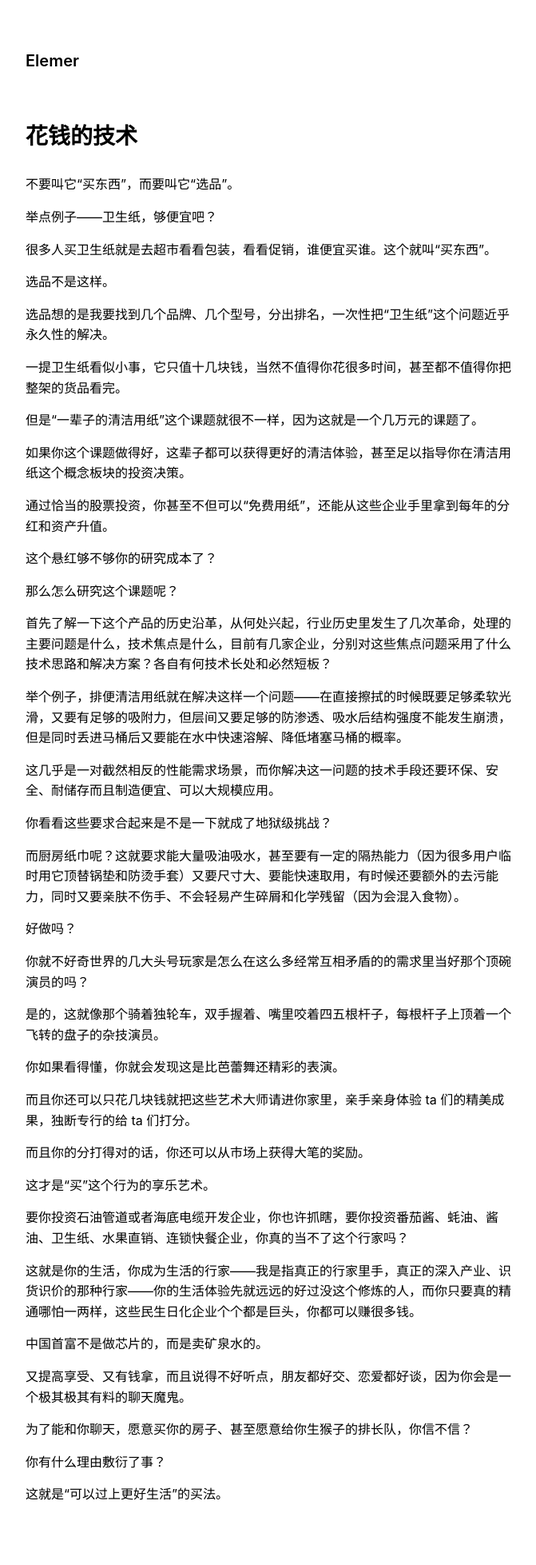
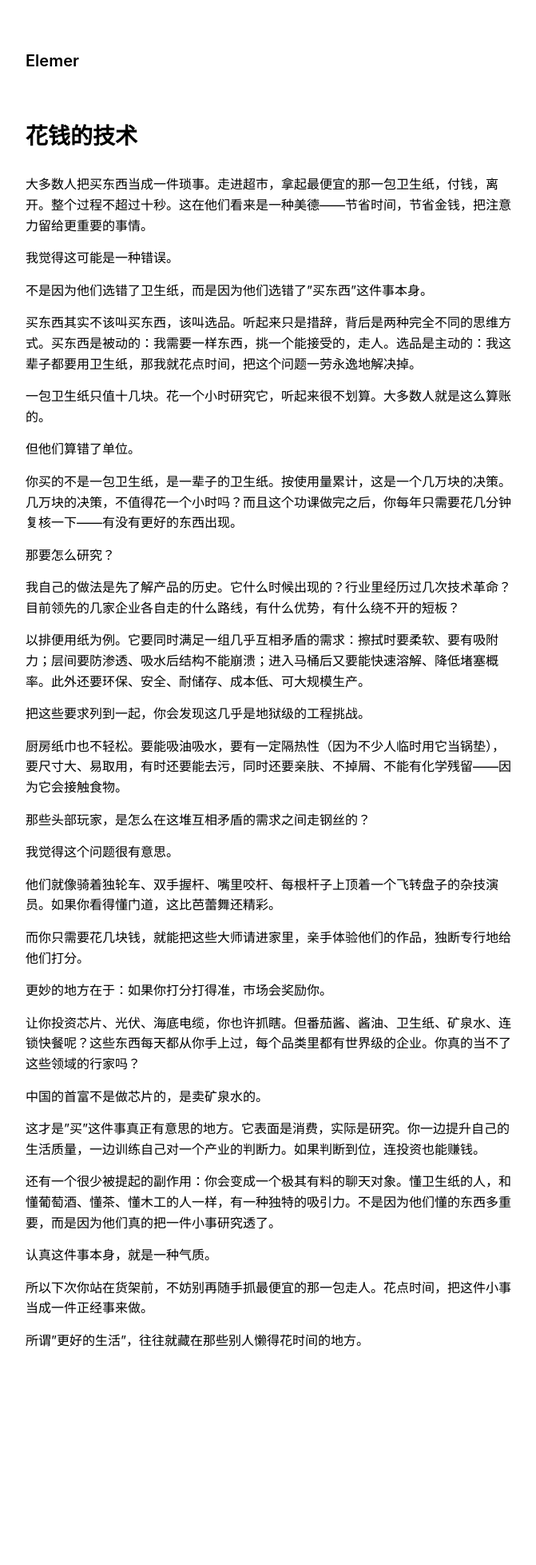
Before and after one commit to elemer1/elemer1.github.io, a Jekyll site: the page built from _markdown/花钱的技术.md, in a window 1280 px wide. Shown: the whole page at 80% size, without its empty margins (303-974 px from the left). Built offline with Jekyll 4.4.1, drawn with Linux system fonts in a browser that asks for light colours; after the commit the page ends 1765 px from its top, so only the background shows below that.

Commit message:
Rewrite 花钱的技术 in a Paul Graham-style essay voice
Recast the piece as flowing first-person prose: calmer tone, shorter
declarative sentences, fewer rhetorical flourishes, and a sharper
through-line from a single household purchase to industry judgment
and investing.

https://claude.ai/code/session_01UN5HBM46te4RSBFBxLG9GD

```diff
--- a/_markdown/花钱的技术.md
+++ b/_markdown/花钱的技术.md
@@ -4,62 +4,50 @@ permalink: /the-art-of-money-spending/
 listed: true
 ---
 
-不要叫它“买东西”，而要叫它“选品”。
+大多数人把买东西当成一件琐事。走进超市，拿起最便宜的那一包卫生纸，付钱，离开。整个过程不超过十秒。这在他们看来是一种美德——节省时间，节省金钱，把注意力留给更重要的事情。
 
-举点例子——卫生纸，够便宜吧？
+我觉得这可能是一种错误。
 
-很多人买卫生纸就是去超市看看包装，看看促销，谁便宜买谁。这个就叫“买东西”。
+不是因为他们选错了卫生纸，而是因为他们选错了"买东西"这件事本身。
 
-选品不是这样。
+买东西其实不该叫买东西，该叫选品。听起来只是措辞，背后是两种完全不同的思维方式。买东西是被动的：我需要一样东西，挑一个能接受的，走人。选品是主动的：我这辈子都要用卫生纸，那我就花点时间，把这个问题一劳永逸地解决掉。
 
-选品想的是我要找到几个品牌、几个型号，分出排名，一次性把“卫生纸”这个问题近乎永久性的解决。
+一包卫生纸只值十几块。花一个小时研究它，听起来很不划算。大多数人就是这么算账的。
 
-一提卫生纸看似小事，它只值十几块钱，当然不值得你花很多时间，甚至都不值得你把整架的货品看完。
+但他们算错了单位。
 
-但是“一辈子的清洁用纸”这个课题就很不一样，因为这就是一个几万元的课题了。
+你买的不是一包卫生纸，是一辈子的卫生纸。按使用量累计，这是一个几万块的决策。几万块的决策，不值得花一个小时吗？而且这个功课做完之后，你每年只需要花几分钟复核一下——有没有更好的东西出现。
 
-如果你这个课题做得好，这辈子都可以获得更好的清洁体验，甚至足以指导你在清洁用纸这个概念板块的投资决策。
+那要怎么研究？
 
-通过恰当的股票投资，你甚至不但可以“免费用纸”，还能从这些企业手里拿到每年的分红和资产升值。
+我自己的做法是先了解产品的历史。它什么时候出现的？行业里经历过几次技术革命？目前领先的几家企业各自走的什么路线，有什么优势，有什么绕不开的短板？
 
-这个悬红够不够你的研究成本了？
+以排便用纸为例。它要同时满足一组几乎互相矛盾的需求：擦拭时要柔软、要有吸附力；层间要防渗透、吸水后结构不能崩溃；进入马桶后又要能快速溶解、降低堵塞概率。此外还要环保、安全、耐储存、成本低、可大规模生产。
 
-那么怎么研究这个课题呢？
+把这些要求列到一起，你会发现这几乎是地狱级的工程挑战。
 
-首先了解一下这个产品的历史沿革，从何处兴起，行业历史里发生了几次革命，处理的主要问题是什么，技术焦点是什么，目前有几家企业，分别对这些焦点问题采用了什么技术思路和解决方案？各自有何技术长处和必然短板？
+厨房纸巾也不轻松。要能吸油吸水，要有一定隔热性（因为不少人临时用它当锅垫），要尺寸大、易取用，有时还要能去污，同时还要亲肤、不掉屑、不能有化学残留——因为它会接触食物。
 
-举个例子，排便清洁用纸就在解决这样一个问题——在直接擦拭的时候既要足够柔软光滑，又要有足够的吸附力，但层间又要足够的防渗透、吸水后结构强度不能发生崩溃，但是同时丢进马桶后又要能在水中快速溶解、降低堵塞马桶的概率。
+那些头部玩家，是怎么在这堆互相矛盾的需求之间走钢丝的？
 
-这几乎是一对截然相反的性能需求场景，而你解决这一问题的技术手段还要环保、安全、耐储存而且制造便宜、可以大规模应用。
+我觉得这个问题很有意思。
 
-你看看这些要求合起来是不是一下就成了地狱级挑战？
+他们就像骑着独轮车、双手握杆、嘴里咬杆、每根杆子上顶着一个飞转盘子的杂技演员。如果你看得懂门道，这比芭蕾舞还精彩。
 
-而厨房纸巾呢？这就要求能大量吸油吸水，甚至要有一定的隔热能力（因为很多用户临时用它顶替锅垫和防烫手套）又要尺寸大、要能快速取用，有时候还要额外的去污能力，同时又要亲肤不伤手、不会轻易产生碎屑和化学残留（因为会混入食物）。
+而你只需要花几块钱，就能把这些大师请进家里，亲手体验他们的作品，独断专行地给他们打分。
 
-好做吗？
+更妙的地方在于：如果你打分打得准，市场会奖励你。
 
-你就不好奇世界的几大头号玩家是怎么在这么多经常互相矛盾的的需求里当好那个顶碗演员的吗？
+让你投资芯片、光伏、海底电缆，你也许抓瞎。但番茄酱、酱油、卫生纸、矿泉水、连锁快餐呢？这些东西每天都从你手上过，每个品类里都有世界级的企业。你真的当不了这些领域的行家吗？
 
-是的，这就像那个骑着独轮车，双手握着、嘴里咬着四五根杆子，每根杆子上顶着一个飞转的盘子的杂技演员。
+中国的首富不是做芯片的，是卖矿泉水的。
 
-你如果看得懂，你就会发现这是比芭蕾舞还精彩的表演。
+这才是"买"这件事真正有意思的地方。它表面是消费，实际是研究。你一边提升自己的生活质量，一边训练自己对一个产业的判断力。如果判断到位，连投资也能赚钱。
 
-而且你还可以只花几块钱就把这些艺术大师请进你家里，亲手亲身体验 ta 们的精美成果，独断专行的给 ta 们打分。
+还有一个很少被提起的副作用：你会变成一个极其有料的聊天对象。懂卫生纸的人，和懂葡萄酒、懂茶、懂木工的人一样，有一种独特的吸引力。不是因为他们懂的东西多重要，而是因为他们真的把一件小事研究透了。
 
-而且你的分打得对的话，你还可以从市场上获得大笔的奖励。
+认真这件事本身，就是一种气质。
 
-这才是“买”这个行为的享乐艺术。
+所以下次你站在货架前，不妨别再随手抓最便宜的那一包走人。花点时间，把这件小事当成一件正经事来做。
 
-要你投资石油管道或者海底电缆开发企业，你也许抓瞎，要你投资番茄酱、蚝油、酱油、卫生纸、水果直销、连锁快餐企业，你真的当不了这个行家吗？
-
-这就是你的生活，你成为生活的行家——我是指真正的行家里手，真正的深入产业、识货识价的那种行家——你的生活体验先就远远的好过没这个修炼的人，而你只要真的精通哪怕一两样，这些民生日化企业个个都是巨头，你都可以赚很多钱。
-
-中国首富不是做芯片的，而是卖矿泉水的。
-
-又提高享受、又有钱拿，而且说得不好听点，朋友都好交、恋爱都好谈，因为你会是一个极其极其有料的聊天魔鬼。
-
-为了能和你聊天，愿意买你的房子、甚至愿意给你生猴子的排长队，你信不信？
-
-你有什么理由敷衍了事？
-
-这就是“可以过上更好生活”的买法。
+所谓"更好的生活"，往往就藏在那些别人懒得花时间的地方。
```
